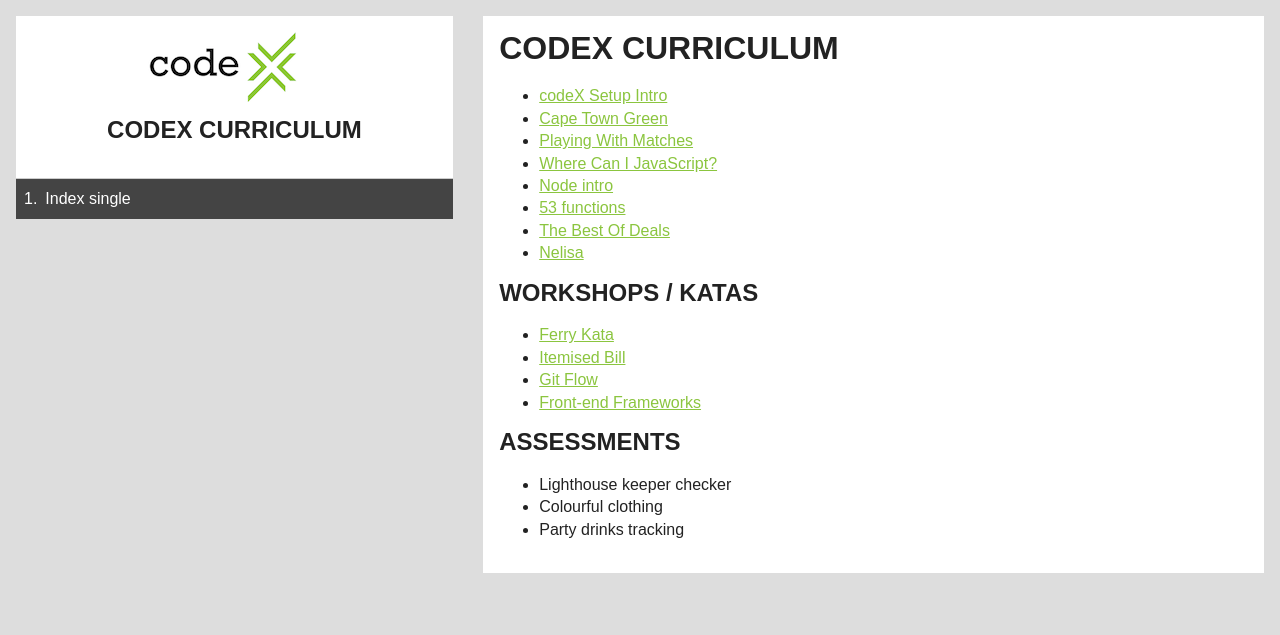
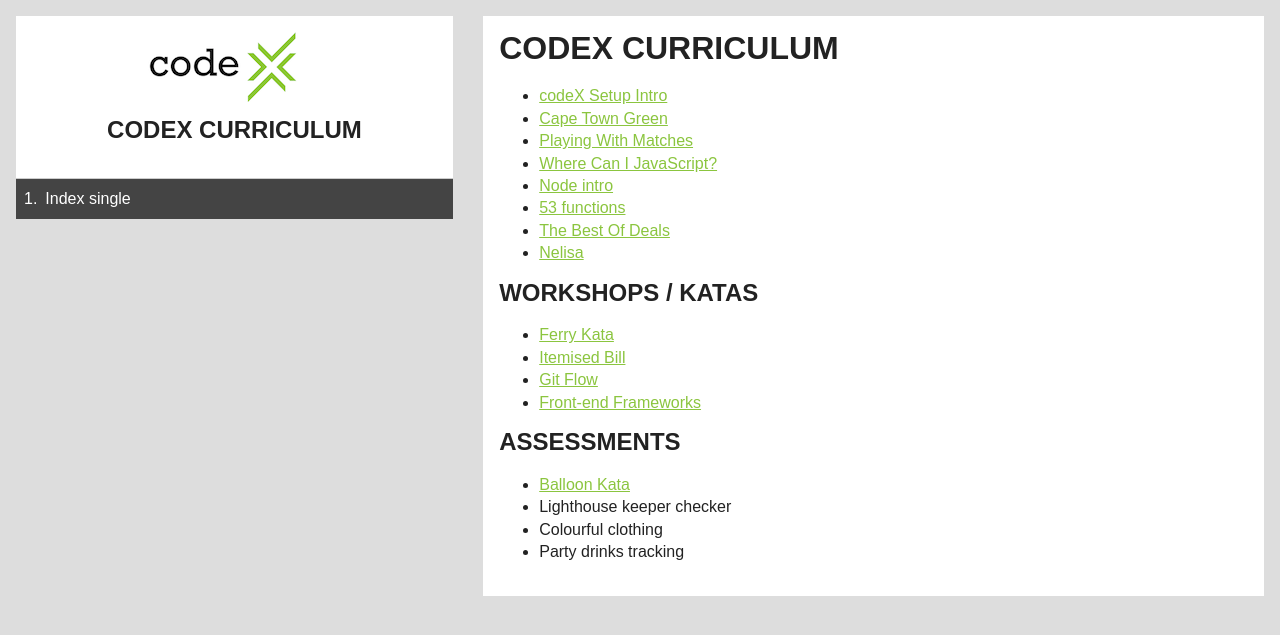
Before and after one commit to Pholisa-Fatyela/table-of-contents, a Jekyll site: the page built from index.md, in a window 1280 px wide. Shown: the top 635 px of the page. Built offline with Jekyll 4.4.1, drawn with Linux system fonts in a browser that asks for light colours.

Commit message:
Add Balloon Kata to list

```diff
--- a/index.md
+++ b/index.md
@@ -22,6 +22,7 @@ layout: default
 
 ## Assessments
 
+* [Balloon Kata](http://balloon.projectcodex.co/)
 * Lighthouse keeper checker
 * Colourful clothing
 * Party drinks tracking
```
